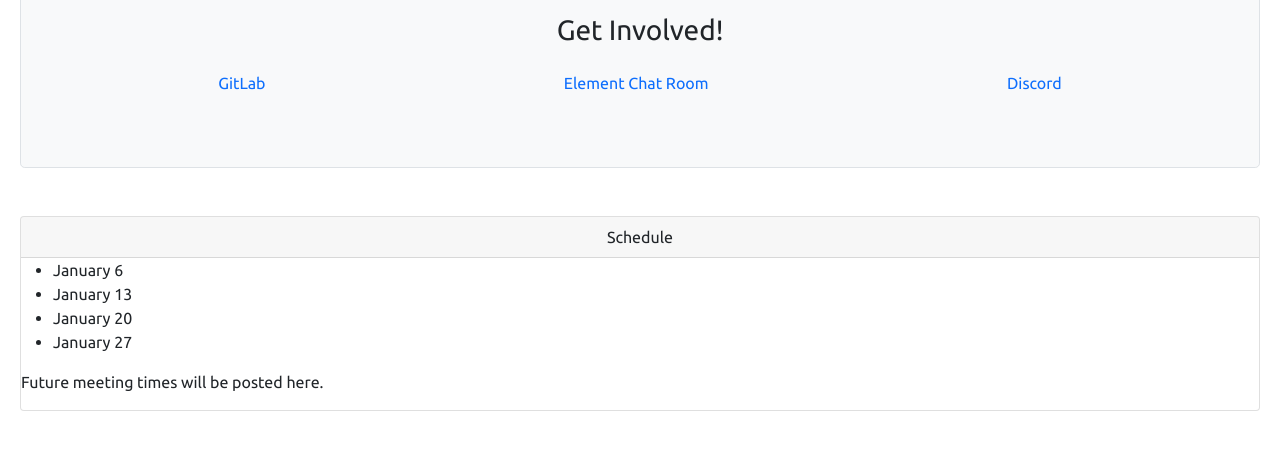
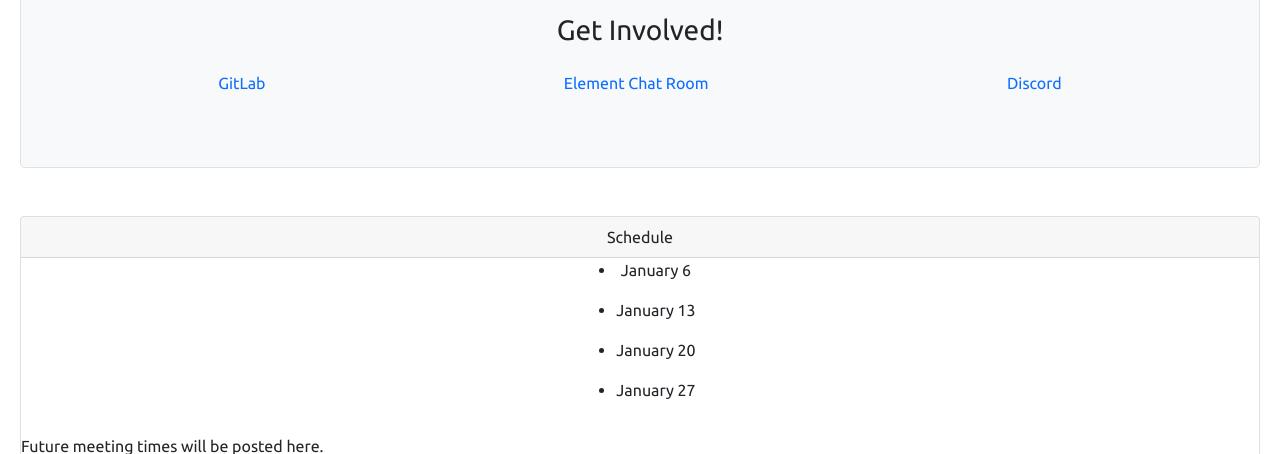
Before and after one commit to zschultz00/framework-challenge, a plain HTML site: page index.html in a window 1280 px wide. Shown: the part 280-734 px from the top of the page. Drawn offline with nearby package versions, Linux system fonts and the light colour scheme.

Commit message:
schedule

```diff
--- a/index.html
+++ b/index.html
@@ -87,12 +87,15 @@
                 <div class="card-header text-center">
                     Schedule
                 </div>
-                <ul>
-                    <li>January 6</li>
-                    <li>January 13</li>
-                    <li>January 20</li>
-                    <li>January 27</li>
-                </ul>
+                <div class="d-flex justify-content-center">
+                    <ul>
+                        <li><p class="text-center">January 6</p></li>
+                        <li><p class="text-center">January 13</p></li>
+                        <li><p class="text-center">January 20</p></li>
+                        <li><p class="text-center">January 27</p></li>
+                    </ul>
+                </div>
+
                 <p>Future meeting times will be posted here.</p>
             </div>
         </div>
```
